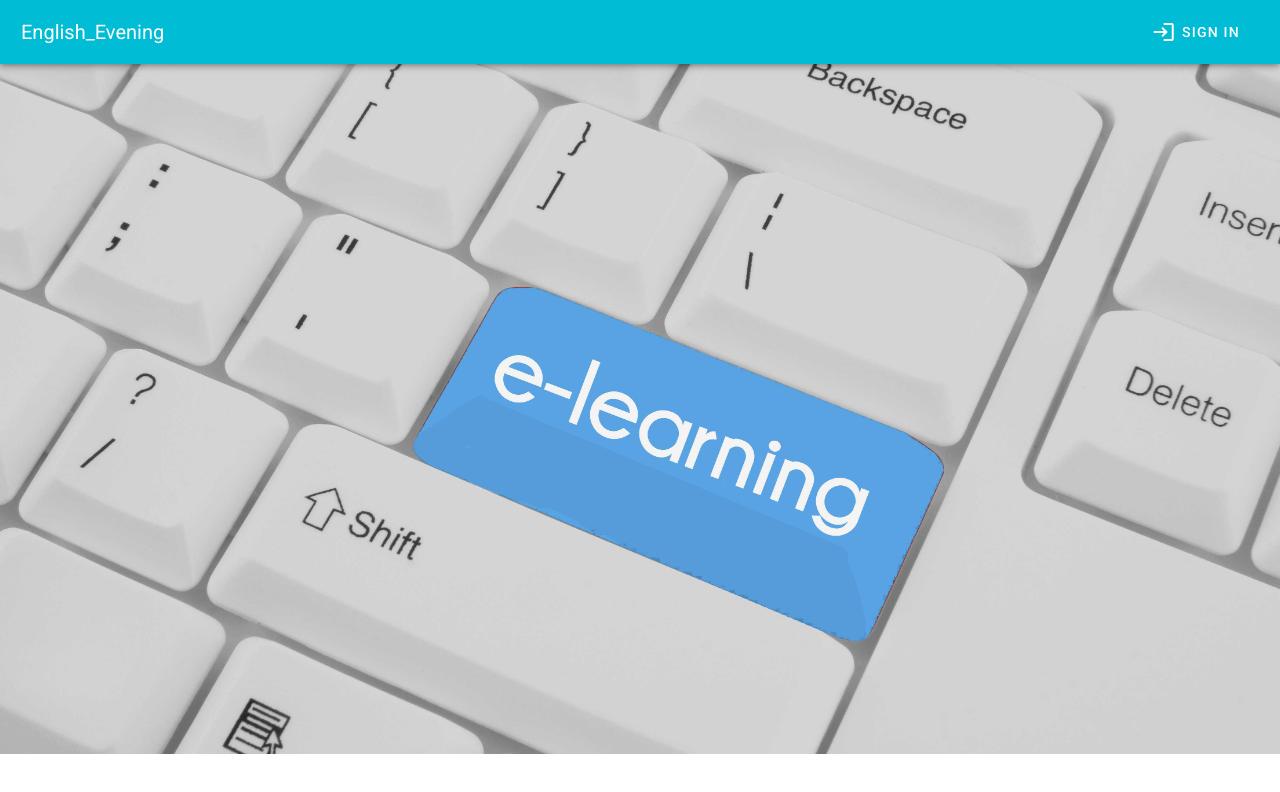
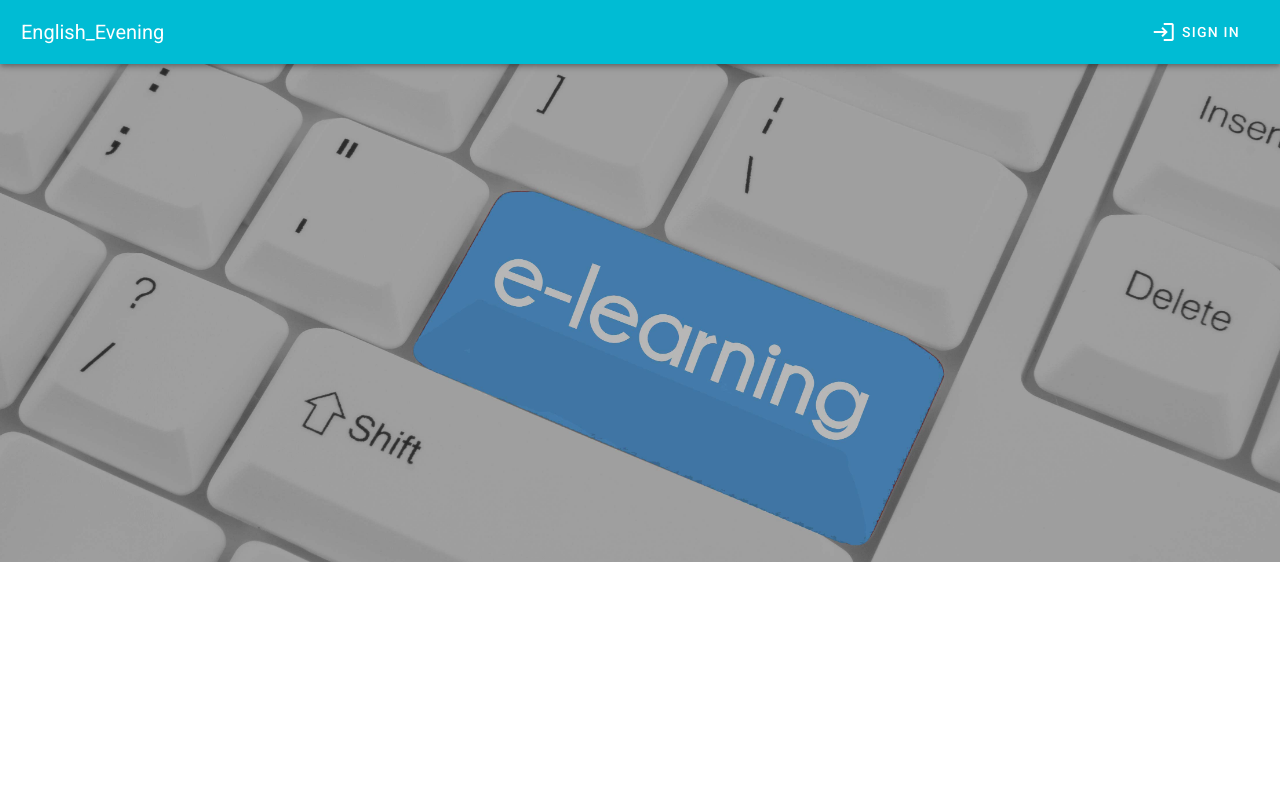
Before and after one commit to AdmyHusky/My_web_elearning, a Vue app in the folder fontend/: page / in a window 1280 px wide. Shown: the top 792 px of the page. Built offline with nearby package versions, Linux system fonts and the light colour scheme.

Commit message:
add home background

```diff
--- a/fontend/src/views/Home.vue
+++ b/fontend/src/views/Home.vue
@@ -1,19 +1,12 @@
 <template>
-
   <v-app id="inspire">
-    <!-- Top  -->
+    <!-- Menu Bar  -->
     <BarLogin />
-    <!--Center -->
-    <div class="fill-height" fluid>
-      <div class="row">
-        <v-img
-          alt="Wallpaper"
-          contain
-          :src="require('../assets/e-learning.jpg')"
-          transition="scale-transition"
-        />
-      </div>
+    <!--image background -->
+    <div class="row">
+      <v-img id="image" alt="Wallpaper" :src="require('../assets/e-learning.jpg')" />
     </div>
+    <div class="fill-height" fluid></div>
   </v-app>
 </template>
 
@@ -38,3 +31,12 @@ export default {
   }
 };
 </script>
+
+<style scoped>
+#image {
+  height: 510px;
+  width: 2000px;
+  filter: blur(1px);
+  filter: brightness(75%);
+}
+</style>
```
